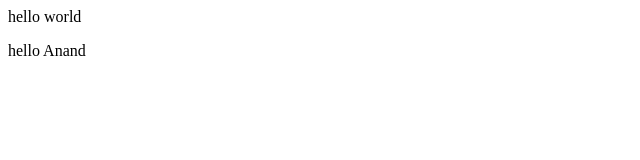
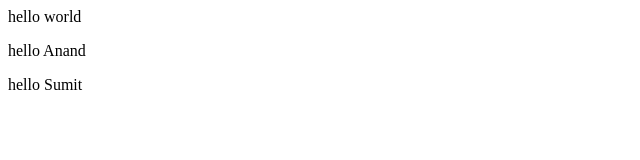
Before and after one commit to smotkulwar/practice, a plain HTML site: page index.html in a window 1280 px wide. Shown: the full height of the page, 0-640 px from the left. Drawn offline with Linux system fonts and the light colour scheme.

Commit message:
addded new para

```diff
--- a/index.html
+++ b/index.html
@@ -1,2 +1,3 @@
 <p> hello world</p>
 <p> hello Anand</p>
+<p> hello Sumit</p>
```
